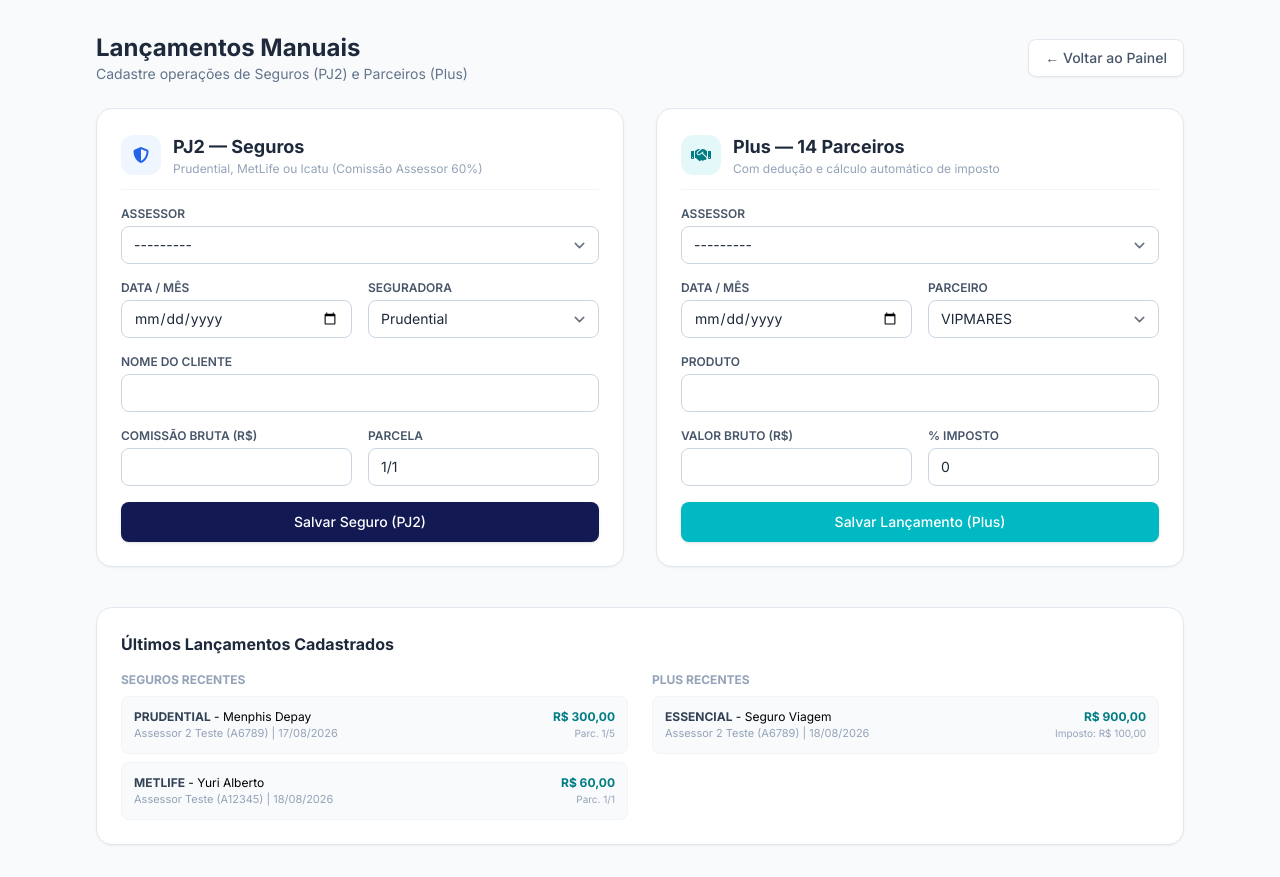
After one commit to andreoni10/finatlas_tcc, a Django app: page /finance/lancamentos/ in a window 1280 px wide. The commit adds this page. Run offline with Django 5.2, Linux system fonts and the light colour scheme; a user stored in the database is signed in; data comes from the database, SQL or seed files in the repository; both versions use the stored data as it was after the commit; parts of the project's set-up code (start-up, migrations or seed data) failed here and were passed over; some libraries are stand-ins or nearby versions.

Commit message:
Tela de lançamento manual da PJ2 Seguros e Plus

```diff
--- a/finatlas/apps/dashboard/templates/dashboard/dashboard_financeiro.html
+++ b/finatlas/apps/dashboard/templates/dashboard/dashboard_financeiro.html
@@ -7,4 +7,6 @@
 <h1 class="text-2xl font-bold">Dashboard do Financeiro</h1>
 <a href="{% url 'logout' %}"
     class="rounded-lg border border-white/20 px-4 py-2 text-sm font-medium transition hover:bg-white/10">Sair</a>
+<a href="{% url 'finance:lancamentos_manuais' %}"
+    class="rounded-lg border border-white/20 px-4 py-2 text-sm font-medium transition hover:bg-white/10">Lancamentos</a>
 {% endblock %}
--- /dev/null
+++ b/finatlas/apps/finance/templates/finance/lancamentos_manuais.html
@@ -0,0 +1,188 @@
+{% extends "base.html" %}
+
+{% block body_title %} — Lançamentos Manuais{% endblock %}
+
+{% block body_block %}
+<div class="min-h-screen bg-slate-50 py-8">
+  <div class="max-w-6xl mx-auto px-4 sm:px-6 lg:px-8">
+
+    <!-- Cabeçalho -->
+    <div class="flex items-center justify-between mb-6">
+      <div>
+        <h1 class="text-2xl font-bold text-slate-800">Lançamentos Manuais</h1>
+        <p class="text-sm text-slate-500">Cadastre operações de Seguros (PJ2) e Parceiros (Plus)</p>
+      </div>
+      <a href="{% url 'dashboard:financeiro' %}" class="inline-flex items-center text-sm font-medium text-slate-600 hover:text-navy-900 bg-white border border-slate-200 px-4 py-2 rounded-lg shadow-sm transition">
+        &larr; Voltar ao Painel
+      </a>
+    </div>
+
+    <!-- Mensagens de Sucesso / Erro -->
+    {% if messages %}
+      {% for message in messages %}
+        <div class="p-4 mb-6 text-sm bg-emerald-50 border border-emerald-200 text-emerald-800 rounded-xl flex items-center space-x-2">
+          <i class="fa-solid fa-circle-check text-emerald-600"></i>
+          <span>{{ message }}</span>
+        </div>
+      {% endfor %}
+    {% endif %}
+
+    <!-- Grid com 2 Formulários Lado a Lado -->
+    <div class="grid grid-cols-1 md:grid-cols-2 gap-8 mb-10">
+
+      <!-- Formulário 1: PJ2 Seguros -->
+      <div class="bg-white p-6 rounded-2xl shadow-sm border border-slate-200">
+        <div class="flex items-center space-x-3 mb-4 pb-3 border-b border-slate-100">
+          <div class="w-10 h-10 rounded-xl bg-blue-50 text-blue-600 flex items-center justify-center font-bold">
+            <i class="fa-solid fa-shield-halved"></i>
+          </div>
+          <div>
+            <h2 class="text-lg font-bold text-slate-800">PJ2 — Seguros</h2>
+            <p class="text-xs text-slate-400">Prudential, MetLife ou Icatu (Comissão Assessor 60%)</p>
+          </div>
+        </div>
+
+        <form method="POST" class="space-y-4">
+          {% csrf_token %}
+          <input type="hidden" name="action" value="salvar_seguro">
+
+          <div>
+            <label class="block text-xs font-semibold uppercase text-slate-600 mb-1">Assessor</label>
+            {{ form_seguro.assessor }}
+          </div>
+          <div class="grid grid-cols-2 gap-4">
+            <div>
+              <label class="block text-xs font-semibold uppercase text-slate-600 mb-1">Data / Mês</label>
+              {{ form_seguro.data }}
+            </div>
+            <div>
+              <label class="block text-xs font-semibold uppercase text-slate-600 mb-1">Seguradora</label>
+              {{ form_seguro.seguradora }}
+            </div>
+          </div>
+          <div>
+            <label class="block text-xs font-semibold uppercase text-slate-600 mb-1">Nome do Cliente</label>
+            {{ form_seguro.cliente }}
+          </div>
+          <div class="grid grid-cols-2 gap-4">
+            <div>
+              <label class="block text-xs font-semibold uppercase text-slate-600 mb-1">Comissão Bruta (R$)</label>
+              {{ form_seguro.comissao_bruta_escritorio }}
+            </div>
+            <div>
+              <label class="block text-xs font-semibold uppercase text-slate-600 mb-1">Parcela</label>
+              {{ form_seguro.parcela }}
+            </div>
+          </div>
+
+          <button type="submit" class="w-full mt-2 py-2.5 px-4 bg-navy-900 hover:bg-navy-800 text-white font-medium text-sm rounded-lg shadow transition">
+            Salvar Seguro (PJ2)
+          </button>
+        </form>
+      </div>
+
+      <!-- Formulário 2: Plus Parceiros -->
+      <div class="bg-white p-6 rounded-2xl shadow-sm border border-slate-200">
+        <div class="flex items-center space-x-3 mb-4 pb-3 border-b border-slate-100">
+          <div class="w-10 h-10 rounded-xl bg-teal/10 text-teal-dark flex items-center justify-center font-bold">
+            <i class="fa-solid fa-handshake"></i>
+          </div>
+          <div>
+            <h2 class="text-lg font-bold text-slate-800">Plus — 14 Parceiros</h2>
+            <p class="text-xs text-slate-400">Com dedução e cálculo automático de imposto</p>
+          </div>
+        </div>
+
+        <form method="POST" class="space-y-4">
+          {% csrf_token %}
+          <input type="hidden" name="action" value="salvar_plus">
+
+          <div>
+            <label class="block text-xs font-semibold uppercase text-slate-600 mb-1">Assessor</label>
+            {{ form_plus.assessor }}
+          </div>
+          <div class="grid grid-cols-2 gap-4">
+            <div>
+              <label class="block text-xs font-semibold uppercase text-slate-600 mb-1">Data / Mês</label>
+              {{ form_plus.data }}
+            </div>
+            <div>
+              <label class="block text-xs font-semibold uppercase text-slate-600 mb-1">Parceiro</label>
+              {{ form_plus.parceiro }}
+            </div>
+          </div>
+          <div>
+            <label class="block text-xs font-semibold uppercase text-slate-600 mb-1">Produto</label>
+            {{ form_plus.produto }}
+          </div>
+          <div class="grid grid-cols-2 gap-4">
+            <div>
+              <label class="block text-xs font-semibold uppercase text-slate-600 mb-1">Valor Bruto (R$)</label>
+              {{ form_plus.valor_bruto }}
+            </div>
+            <div>
+              <label class="block text-xs font-semibold uppercase text-slate-600 mb-1">% Imposto</label>
+              {{ form_plus.pct_imposto }}
+            </div>
+          </div>
+
+          <button type="submit" class="w-full mt-2 py-2.5 px-4 bg-teal hover:bg-teal-dark text-white font-medium text-sm rounded-lg shadow transition">
+            Salvar Lançamento (Plus)
+          </button>
+        </form>
+      </div>
+    </div>
+
+    <!-- Tabela com os Últimos Lançamentos Salvos -->
+    <div class="bg-white rounded-2xl shadow-sm border border-slate-200 p-6">
+      <h3 class="text-base font-bold text-slate-800 mb-4">Últimos Lançamentos Cadastrados</h3>
+      <div class="grid grid-cols-1 md:grid-cols-2 gap-6">
+
+        <!-- Lista Seguros -->
+        <div>
+          <h4 class="text-xs font-bold uppercase text-slate-400 mb-2">Seguros Recentes</h4>
+          <div class="space-y-2">
+            {% for s in ultimos_seguros %}
+              <div class="p-3 bg-slate-50 rounded-lg text-xs border border-slate-100 flex justify-between items-center">
+                <div>
+                  <span class="font-bold text-slate-700">{{ s.seguradora }}</span> - {{ s.cliente }}
+                  <div class="text-[11px] text-slate-400">{{ s.assessor }} | {{ s.data|date:"d/m/Y" }}</div>
+                </div>
+                <div class="text-right">
+                  <div class="font-bold text-teal-dark">R$ {{ s.comissao_assessor_60|floatformat:2 }}</div>
+                  <div class="text-[10px] text-slate-400">Parc. {{ s.parcela }}</div>
+                </div>
+              </div>
+            {% empty %}
+              <p class="text-xs text-slate-400 italic">Nenhum seguro cadastrado.</p>
+            {% endfor %}
+          </div>
+        </div>
+
+        <!-- Lista Plus -->
+        <div>
+          <h4 class="text-xs font-bold uppercase text-slate-400 mb-2">Plus Recentes</h4>
+          <div class="space-y-2">
+            {% for p in ultimos_plus %}
+              <div class="p-3 bg-slate-50 rounded-lg text-xs border border-slate-100 flex justify-between items-center">
+                <div>
+                  <span class="font-bold text-slate-700">{{ p.parceiro }}</span> - {{ p.produto }}
+                  <div class="text-[11px] text-slate-400">{{ p.assessor }} | {{ p.data|date:"d/m/Y" }}</div>
+                </div>
+                <div class="text-right">
+                  <div class="font-bold text-teal-dark">R$ {{ p.valor_liquido|floatformat:2 }}</div>
+                  <div class="text-[10px] text-slate-400">Imposto: R$ {{ p.valor_imposto|floatformat:2 }}</div>
+                </div>
+              </div>
+            {% empty %}
+              <p class="text-xs text-slate-400 italic">Nenhum lançamento Plus cadastrado.</p>
+            {% endfor %}
+          </div>
+        </div>
+
+      </div>
+    </div>
+
+  </div>
+</div>
+{% endblock %}
--- /dev/null
+++ b/finatlas/apps/finance/urls.py
@@ -0,0 +1,8 @@
+from django.urls import path
+from . import views
+
+app_name = "finance"
+
+urlpatterns = [
+    path("lancamentos/", views.lancamentos_manuais, name="lancamentos_manuais"),
+]
--- a/finatlas/apps/finance/views.py
+++ b/finatlas/apps/finance/views.py
@@ -1,3 +1,50 @@
-from django.shortcuts import render
+from decimal import Decimal
+from django.shortcuts import render, redirect
+from django.contrib import messages
+from django.contrib.auth.decorators import login_required
+from .forms import LancamentoPJ2SeguroForm, LancamentoPlusForm
+from .models import LancamentoPJ2Seguro, LancamentoPlus
 
-# Create your views here.
+
+@login_required
+def lancamentos_manuais(request):
+    form_seguro = LancamentoPJ2SeguroForm(prefix="seguro")
+    form_plus = LancamentoPlusForm(prefix="plus")
+
+    if request.method == "POST":
+        action = request.POST.get("action")
+
+        # Se clicou em Salvar Seguro
+        if action == "salvar_seguro":
+            form_seguro = LancamentoPJ2SeguroForm(request.POST, prefix="seguro")
+
+            if form_seguro.is_valid():
+                seguro = form_seguro.save(commit=False)
+                seguro.comissao_assessor_60 = seguro.comissao_bruta_escritorio * Decimal("0.60") # Cálculo automatico de 60% para o assessor
+                seguro.save()
+                messages.success(request, f"Seguro de {seguro.cliente} ({seguro.seguradora}) cadastrado com sucesso!")
+                return redirect("finance:lancamentos_manuais")
+
+        # Se clicou em Salvar Plus
+        elif action == "salvar_plus":
+            form_plus = LancamentoPlusForm(request.POST, prefix="plus")
+
+            if form_plus.is_valid():
+                plus = form_plus.save(commit=False)
+                plus.valor_imposto = plus.valor_bruto * (plus.pct_imposto / Decimal("100")) # Cálculo automático do imposto e líquido
+                plus.valor_liquido = plus.valor_bruto - plus.valor_imposto
+                plus.save()
+                messages.success(request, f"Lançamento da Plus ({plus.parceiro}) cadastrado com sucesso!")
+                return redirect("finance:lancamentos_manuais")
+
+    # Busca os últimos 5 lançamentos de cada para exibir na tela
+    ultimos_seguros = LancamentoPJ2Seguro.objects.select_related("assessor__user").order_by("-id")[:5]
+    ultimos_plus = LancamentoPlus.objects.select_related("assessor__user").order_by("-id")[:5]
+
+    context = {
+        "form_seguro": form_seguro,
+        "form_plus": form_plus,
+        "ultimos_seguros": ultimos_seguros,
+        "ultimos_plus": ultimos_plus,
+    }
+    return render(request, "finance/lancamentos_manuais.html", context)
--- a/finatlas/finatlas/urls.py
+++ b/finatlas/finatlas/urls.py
@@ -20,5 +20,6 @@ from django.urls import path, include
 urlpatterns = [
     path('', include('apps.accounts.urls')),
     path('dashboard/', include('apps.dashboard.urls')),
+    path("finance/", include("apps.finance.urls")),
     path('admin/', admin.site.urls),
 ]
```
Also changed, not shown: finatlas/db.sqlite3.
